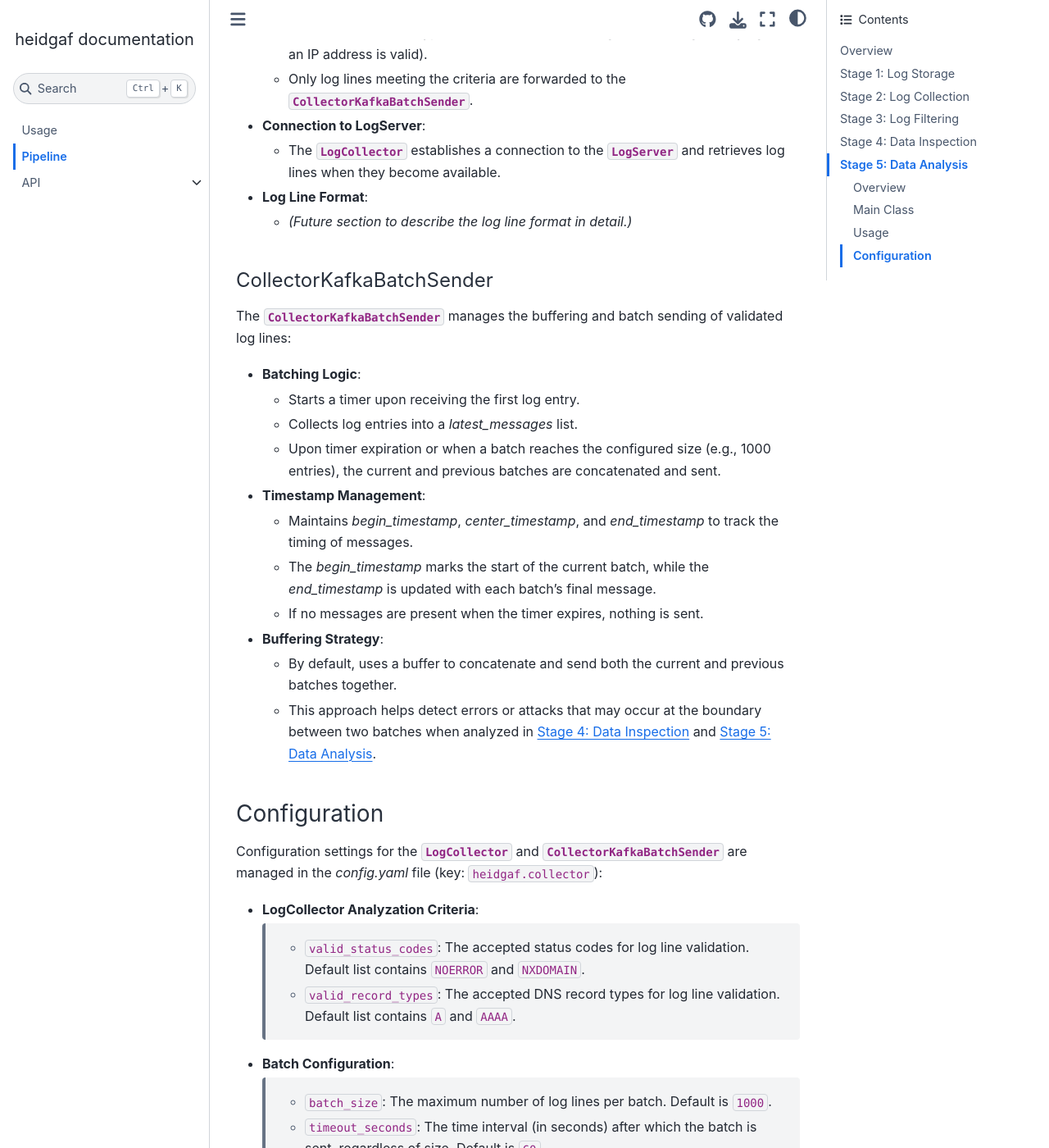
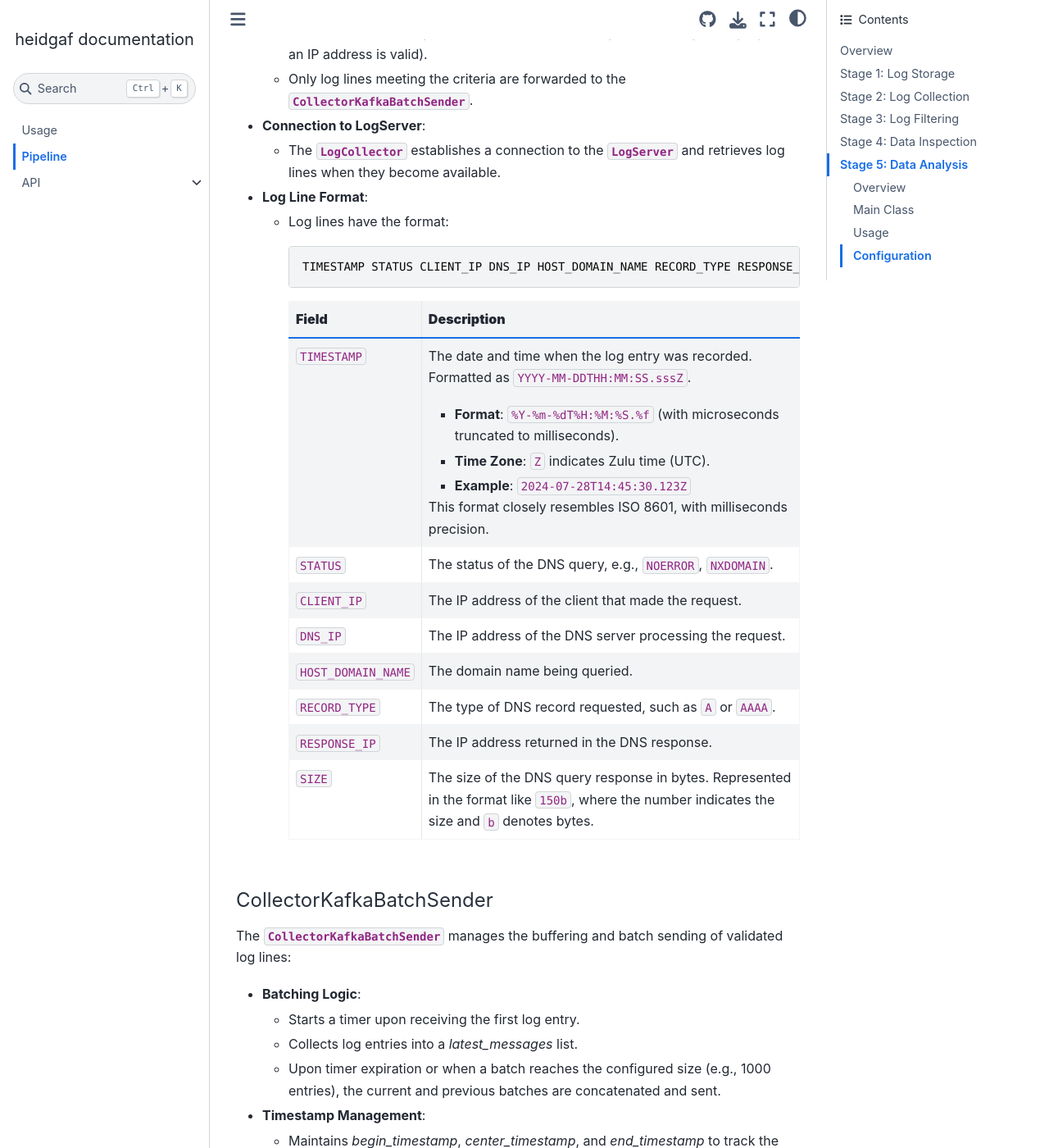
Before and after one commit to stefanDeveloper/heiDGAF, a Sphinx documentation site: the page built from docs/pipeline.rst, in a window 1280 px wide and 1400 px high, scrolled down 3249 px. Shown: the whole window at 82% size. Built offline with Sphinx 7.4.7 and the Sphinx Book theme 1.1.4, drawn with Linux system fonts in a browser that asks for light colours; pages that are not in the unit, such as notebooks, are missing from menus.

Commit message:
Add timestamp format to Stage 2 docs

```diff
--- a/docs/pipeline.rst
+++ b/docs/pipeline.rst
@@ -131,7 +131,49 @@ validates. The log line is parsed into its respective fields, each checked for c
 
 - **Log Line Format**:
 
-  - *(Future section to describe the log line format in detail.)*
+  - Log lines have the format:
+
+    .. code-block::
+
+        TIMESTAMP STATUS CLIENT_IP DNS_IP HOST_DOMAIN_NAME RECORD_TYPE RESPONSE_IP SIZE
+
+    +----------------------+------------------------------------------------+
+    | **Field**            | **Description**                                |
+    +======================+================================================+
+    | ``TIMESTAMP``        | The date and time when the log entry was       |
+    |                      | recorded. Formatted as                         |
+    |                      | ``YYYY-MM-DDTHH:MM:SS.sssZ``.                  |
+    |                      |                                                |
+    |                      | - **Format**: ``%Y-%m-%dT%H:%M:%S.%f`` (with   |
+    |                      |   microseconds truncated to milliseconds).     |
+    |                      | - **Time Zone**: ``Z``                         |
+    |                      |   indicates Zulu time (UTC).                   |
+    |                      | - **Example**: ``2024-07-28T14:45:30.123Z``    |
+    |                      |                                                |
+    |                      | This format closely resembles ISO 8601, with   |
+    |                      | milliseconds precision.                        |
+    +----------------------+------------------------------------------------+
+    | ``STATUS``           | The status of the DNS query, e.g., ``NOERROR``,|
+    |                      | ``NXDOMAIN``.                                  |
+    +----------------------+------------------------------------------------+
+    | ``CLIENT_IP``        | The IP address of the client that made the     |
+    |                      | request.                                       |
+    +----------------------+------------------------------------------------+
+    | ``DNS_IP``           | The IP address of the DNS server processing    |
+    |                      | the request.                                   |
+    +----------------------+------------------------------------------------+
+    | ``HOST_DOMAIN_NAME`` | The domain name being queried.                 |
+    +----------------------+------------------------------------------------+
+    | ``RECORD_TYPE``      | The type of DNS record requested, such as ``A``|
+    |                      | or ``AAAA``.                                   |
+    +----------------------+------------------------------------------------+
+    | ``RESPONSE_IP``      | The IP address returned in the DNS response.   |
+    +----------------------+------------------------------------------------+
+    | ``SIZE``             | The size of the DNS query response in bytes.   |
+    |                      | Represented in the format like ``150b``, where |
+    |                      | the number indicates the size and ``b`` denotes|
+    |                      | bytes.                                         |
+    +----------------------+------------------------------------------------+
 
 CollectorKafkaBatchSender
 .........................
```
Also changed, not shown: 2 other files.
